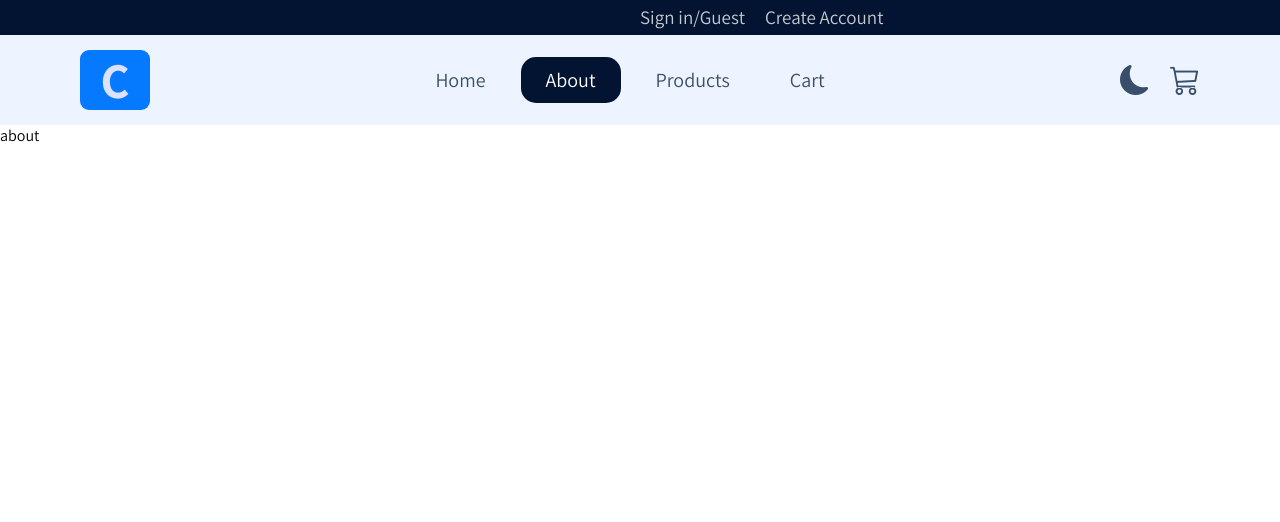
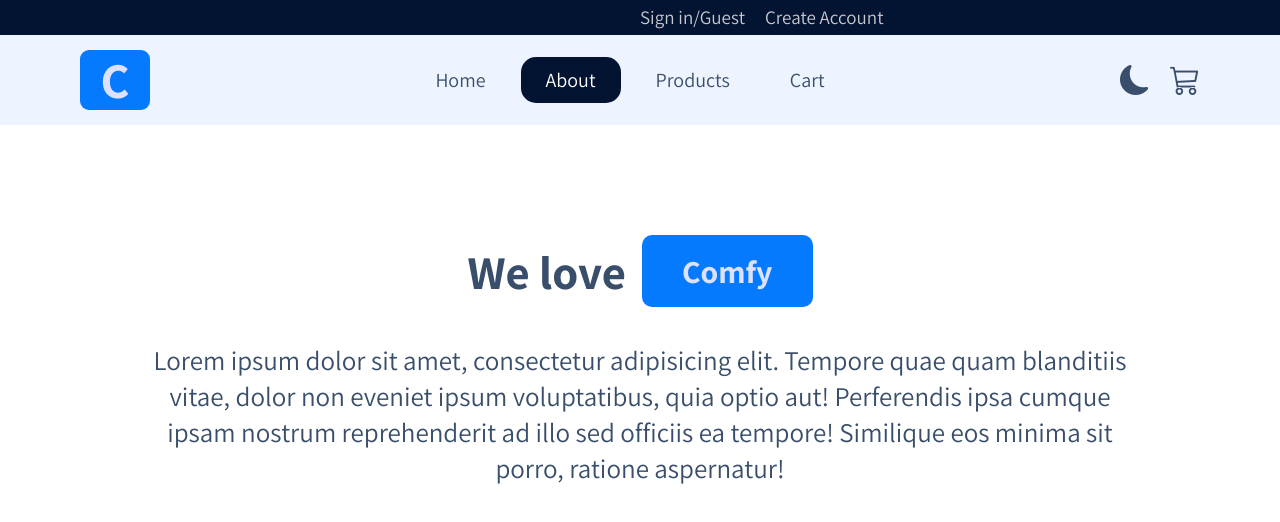
Before and after one commit to Leen-odeh3/comfy-sloth-store, a React (Vite) app: page /about in a window 1280 px wide. Shown: the top 522 px of the page. Built offline with nearby package versions, Linux system fonts and the light colour scheme.

Commit message:
about page done

```diff
--- a/src/Pages/About.jsx
+++ b/src/Pages/About.jsx
@@ -1,11 +1,47 @@
-
-
 const About = () => {
   return (
-    <div>
-    about
+    <div
+      style={{
+        width: "90%",
+        margin: "auto",
+        padding: "70px",
+        textAlign: "center",
+      }}
+    >
+      <h1
+        style={{
+          fontSize: "47px",
+          display: "flex",
+          alignItems: "center",
+          color: "#394E6A",
+          marginBottom: "15px",
+          justifyContent: "center",
+          marginTop: "40px",
+        }}
+      >
+        We love
+        <div
+          style={{
+            backgroundColor: "#057AFF",
+            fontSize: "32px",
+            padding: "15px 40px",
+            width: "fit-content",
+            color: "#DBE1FF",
+            borderRadius: "10px",
+            marginLeft: "16px",
+          }}
+        >
+          Comfy
+        </div>
+      </h1>
+      <p style={{ fontSize: "27px", color: "#394E6A", paddingTop: "20px" }}>
+        Lorem ipsum dolor sit amet, consectetur adipisicing elit. Tempore quae
+        quam blanditiis vitae, dolor non eveniet ipsum voluptatibus, quia optio
+        aut! Perferendis ipsa cumque ipsam nostrum reprehenderit ad illo sed
+        officiis ea tempore! Similique eos minima sit porro, ratione aspernatur!
+      </p>
     </div>
-  )
-}
+  );
+};
 
-export default About
+export default About;
```
